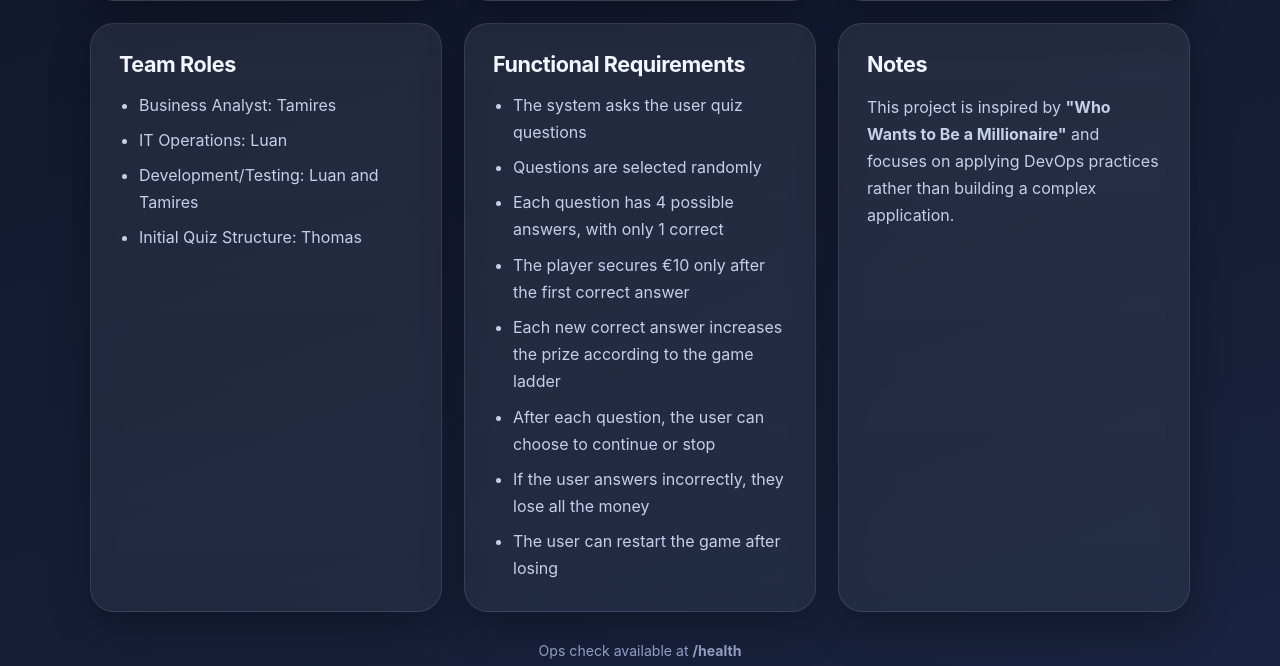
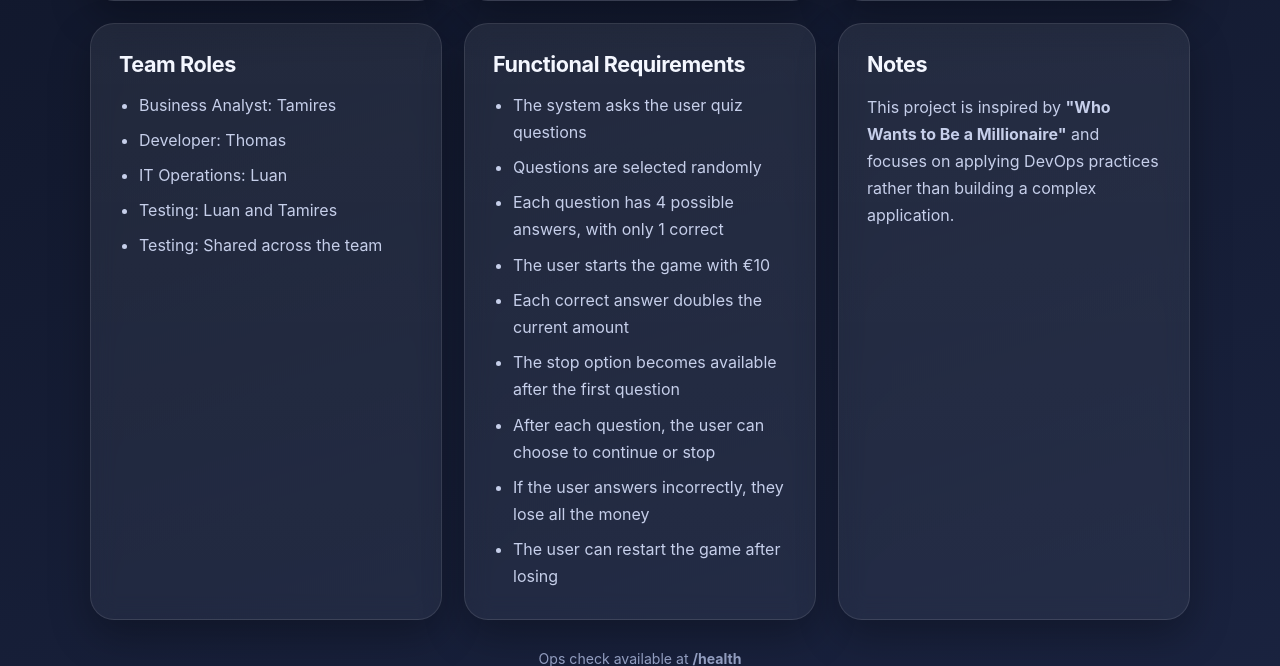
Before and after one commit to ThomasRSeaver/devops-project, a Flask app: page / in a window 1280 px wide. Shown: the part 1077-1743 px from the top of the page. Run offline with Flask 3, Linux system fonts and the light colour scheme; data comes from the database, SQL or seed files in the repository; both versions use the stored data as it was after the commit.

Commit message:
Finalize quiz flow, restore starting prize logic, and polish final UI

```diff
--- a/src/main.py
+++ b/src/main.py
@@ -42,7 +42,7 @@ def start_new_game():
 
     session["question_order"] = question_indexes
     session["current_index"] = 0
-    session["money_won"] = 0
+    session["money_won"] = START_MONEY
     session["game_over"] = False
 
     game_session_id = create_game_session(session["user_id"])
@@ -273,11 +273,12 @@ def quiz():
     random.shuffle(options)
 
     current_question_value = prize_ladder[current_index]
+    can_stop = current_index > 0
 
     if request.method == "POST":
         action = request.form.get("action")
 
-        if action == "stop":
+        if action == "stop" and can_stop:
             session["game_over"] = True
             if game_session_id:
                 finish_game_session(game_session_id, money_won, "stopped")
@@ -302,7 +303,7 @@ def quiz():
             )
 
         if is_correct:
-            session["money_won"] = current_question_value
+            session["money_won"] = current_question_value * 2
             session["current_index"] = current_index + 1
 
             if game_session_id:
@@ -341,7 +342,7 @@ def quiz():
             result_message="You answered incorrectly and lost all the money."
         )
 
-    next_amount = current_question_value
+    next_amount = current_question_value * 2
     current_prize_step = current_index
 
     return render_template(
@@ -353,7 +354,8 @@ def quiz():
         current_money=format_money(money_won),
         next_amount=format_money(next_amount),
         prize_ladder=[format_money(value) for value in prize_ladder],
-        current_prize_step=current_prize_step
+        current_prize_step=current_prize_step,
+        can_stop=can_stop
     )
 
 
--- a/templates/index.html
+++ b/templates/index.html
@@ -94,9 +94,10 @@
       <h3>Team Roles</h3>
       <ul>
         <li>Business Analyst: Tamires</li>
+        <li>Developer: Thomas</li>
         <li>IT Operations: Luan</li>
-        <li>Development/Testing: Luan and Tamires</li>
-        <li>Initial Quiz Structure: Thomas</li>
+        <li>Testing: Luan and Tamires</li>
+        <li>Testing: Shared across the team</li>
       </ul>
     </div>
 
@@ -106,8 +107,9 @@
         <li>The system asks the user quiz questions</li>
         <li>Questions are selected randomly</li>
         <li>Each question has 4 possible answers, with only 1 correct</li>
-        <li>The player secures €10 only after the first correct answer</li>
-        <li>Each new correct answer increases the prize according to the game ladder</li>
+        <li>The user starts the game with €10</li>
+        <li>Each correct answer doubles the current amount</li>
+        <li>The stop option becomes available after the first question</li>
         <li>After each question, the user can choose to continue or stop</li>
         <li>If the user answers incorrectly, they lose all the money</li>
         <li>The user can restart the game after losing</li>
```
Also changed, not shown: templates/quiz.html (+8 -5 lines), templates/rules.html (+4 -4 lines), quiz.db.
